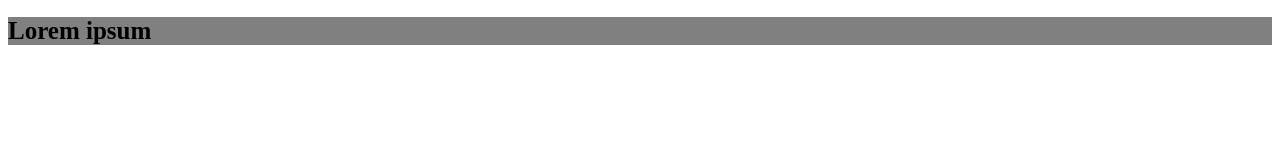
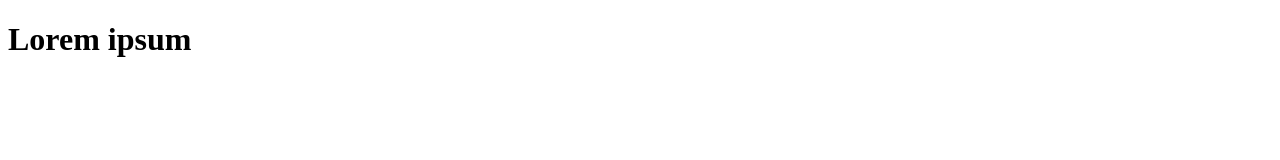
Before and after one commit to alimert801/my-second-project, a plain HTML site: page index.html in a window 1280 px wide. Drawn offline with Linux system fonts and the light colour scheme.

Commit message:
develop branch first commit

```diff
--- a/index.html
+++ b/index.html
@@ -1,8 +1,7 @@
 <!DOCTYPE html>
 <html>
     <head>
-        <title>Homework for learn GitHUB</title>
-        <link rel="stylesheet" href="style.css">
+
     </head>
     <body>
      <h1 class="box">Lorem ipsum</h1>
```
